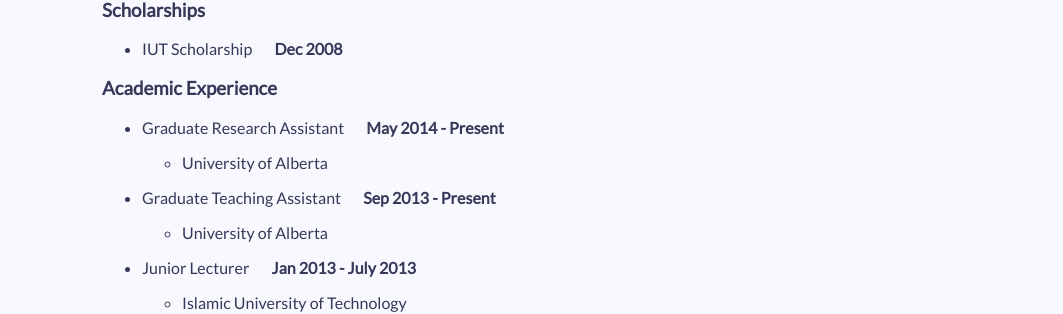
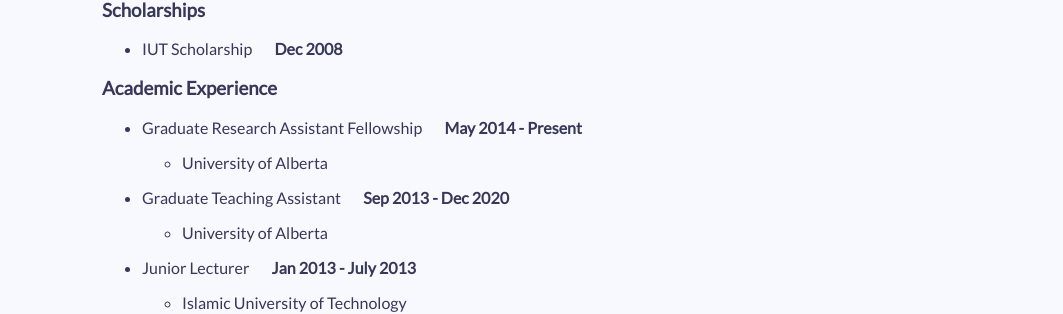
Before and after one commit to zfahmad/zfahmad.github.io, a Jekyll site: the page built from cv.md, in a window 1280 px wide. Shown: the part 782-1096 px from the top of the page, without its empty margins (108-1171 px from the left). Built offline with Jekyll 4.4.1, drawn with Linux system fonts in a browser that asks for light colours.

Commit message:
Update cv.md

```diff
--- a/cv.md
+++ b/cv.md
@@ -41,11 +41,11 @@
 
 ### Academic Experience
 
-- Graduate Research Assistant &emsp; **May 2014 - Present**
+- Graduate Research Assistant Fellowship &emsp; **May 2014 - Present**
 
   - University of Alberta
 
-- Graduate Teaching Assistant &emsp; **Sep 2013 - Present**
+- Graduate Teaching Assistant &emsp; **Sep 2013 - Dec 2020**
 
   - University of Alberta
 
```
